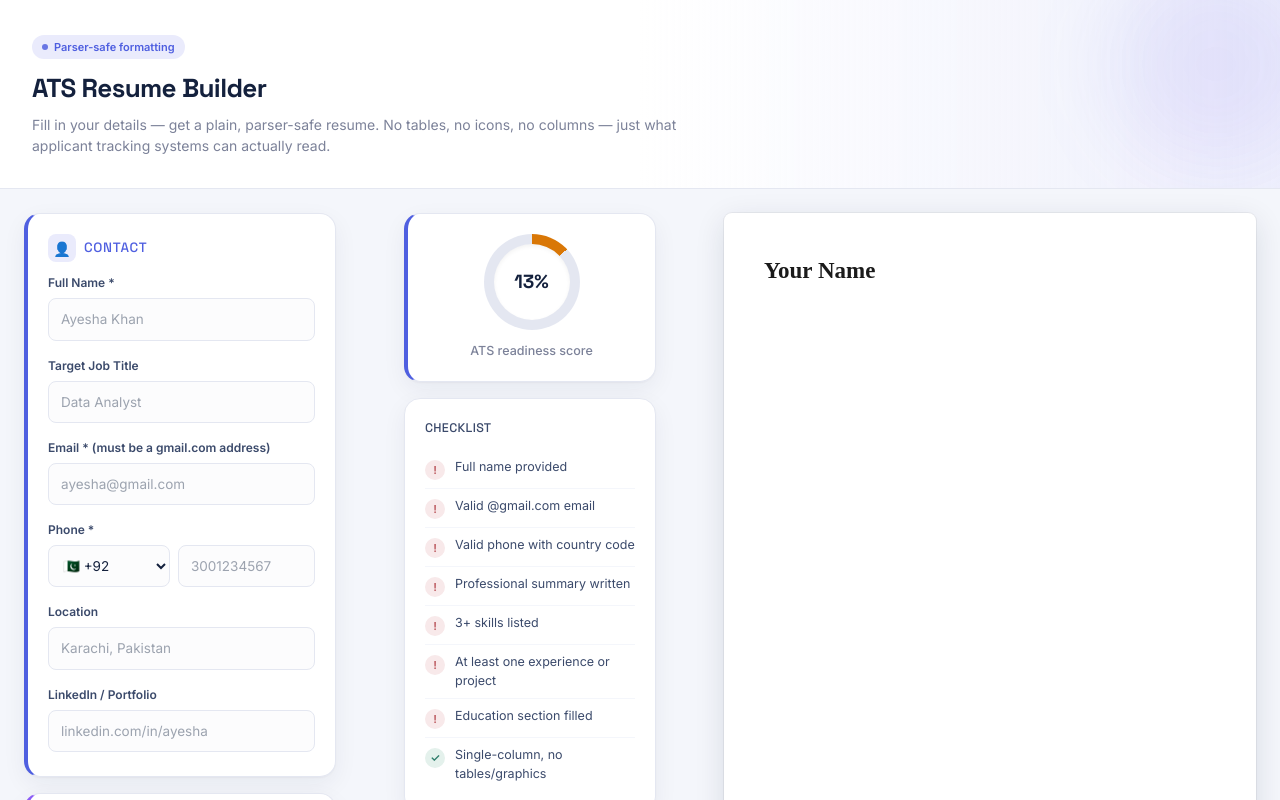
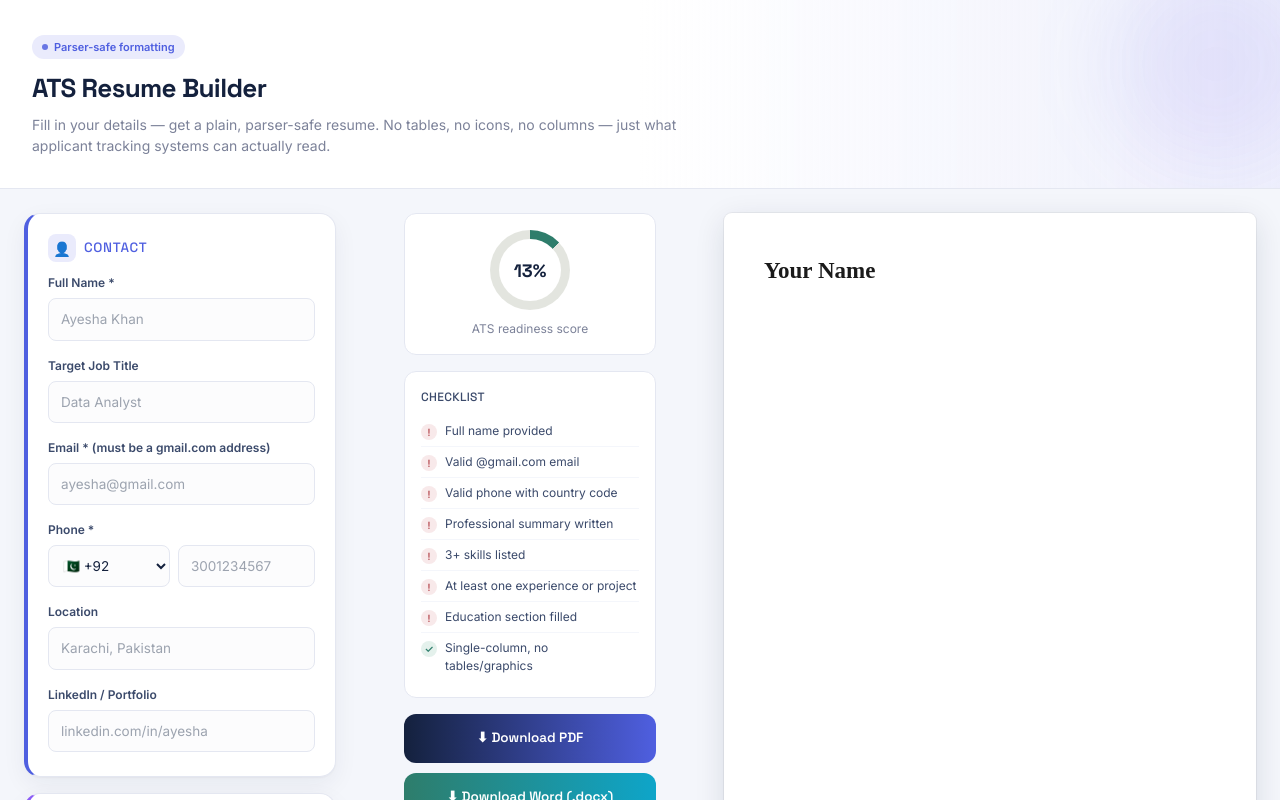
Before and after one commit to bahawal-khan/ATS-CV-BUILDER, a Next.js app: page / in a window 1280 px wide. Shown: the top 800 px of the page. Built offline with nearby package versions, Linux system fonts and the light colour scheme.

Commit message:
Refactor Checklist component for improved readability

```diff
--- a/components/Checklist.js
+++ b/components/Checklist.js
@@ -1,6 +1,7 @@
 "use client";
 
 import { isValidEmail, isValidPhone } from "@/lib/validation";
+import { cleanSkills } from "@/lib/textFormat";
 
 export default function Checklist({ personal, experience, education, projects }) {
   const checks = [
@@ -10,7 +11,7 @@ export default function Checklist({ personal, experience, education, projects })
     { label: "Professional summary written", pass: (personal.summary || "").length > 30 },
     {
       label: "3+ skills listed",
-      pass: (personal.skills || "").split(",").filter((s) => s.trim()).length >= 3,
+      pass: cleanSkills(personal.skills).split(",").filter((s) => s.trim()).length >= 3,
     },
     { label: "At least one experience or project", pass: experience.length > 0 || projects.length > 0 },
     { label: "Education section filled", pass: education.length > 0 },
@@ -19,27 +20,26 @@ export default function Checklist({ personal, experience, education, projects })
 
   const passCount = checks.filter((c) => c.pass).length;
   const pct = Math.round((passCount / checks.length) * 100);
-  const ringColor = pct === 100 ? "#2E7D6B" : pct >= 60 ? "#4F5FE0" : "#D97706";
 
   return (
     <>
-      <div className="bg-paper border border-line border-l-4 border-l-indigo rounded-2xl p-5 shadow-card hover:shadow-cardHover transition-shadow duration-300 text-center animate-fadeInUp">
+      <div className="bg-paper border border-line rounded-xl p-4 mb-3.5 text-center">
         <div
-          className="w-24 h-24 mx-auto mb-3 rounded-full flex items-center justify-center relative font-display text-[19px] font-bold transition-[background] duration-500 ease-out"
-          style={{ background: `conic-gradient(${ringColor} ${pct}%, #E4E7F1 0)` }}
+          className="w-20 h-20 mx-auto mb-2.5 rounded-full flex items-center justify-center relative font-display text-[18px] font-bold"
+          style={{ background: `conic-gradient(#2E7D6B ${pct}%, #E3E5DF 0)` }}
         >
-          <div className="absolute w-[76px] h-[76px] bg-paper rounded-full shadow-inner" />
+          <div className="absolute w-[62px] h-[62px] bg-paper rounded-full" />
           <span className="relative z-10 text-ink">{pct}%</span>
         </div>
-        <p className="m-0 text-[12.5px] font-medium text-muted">ATS readiness score</p>
+        <p className="m-0 text-[12px] text-muted">ATS readiness score</p>
       </div>
 
-      <div className="bg-paper border border-line rounded-2xl p-5 shadow-card hover:shadow-cardHover transition-shadow duration-300 animate-fadeInUp">
-        <h3 className="font-display text-[12.5px] uppercase tracking-wide text-inksoft mb-3">Checklist</h3>
+      <div className="bg-paper border border-line rounded-xl p-4">
+        <h3 className="font-display text-[12px] uppercase tracking-wide text-inksoft mb-2.5">Checklist</h3>
         {checks.map((c, i) => (
-          <div key={i} className="flex items-start gap-2.5 text-[12.5px] py-2 border-b border-bg last:border-b-0 text-inksoft">
+          <div key={i} className="flex items-start gap-2 text-[12px] py-1.5 border-b border-bg last:border-b-0 text-inksoft">
             <span
-              className={`shrink-0 w-5 h-5 rounded-full flex items-center justify-center text-[11px] font-bold mt-0.5 transition-colors duration-300 ${
+              className={`shrink-0 w-4 h-4 rounded-full flex items-center justify-center text-[10px] font-bold mt-0.5 ${
                 c.pass ? "bg-accentsoft text-accent" : "bg-warnsoft text-warn"
               }`}
             >
```
